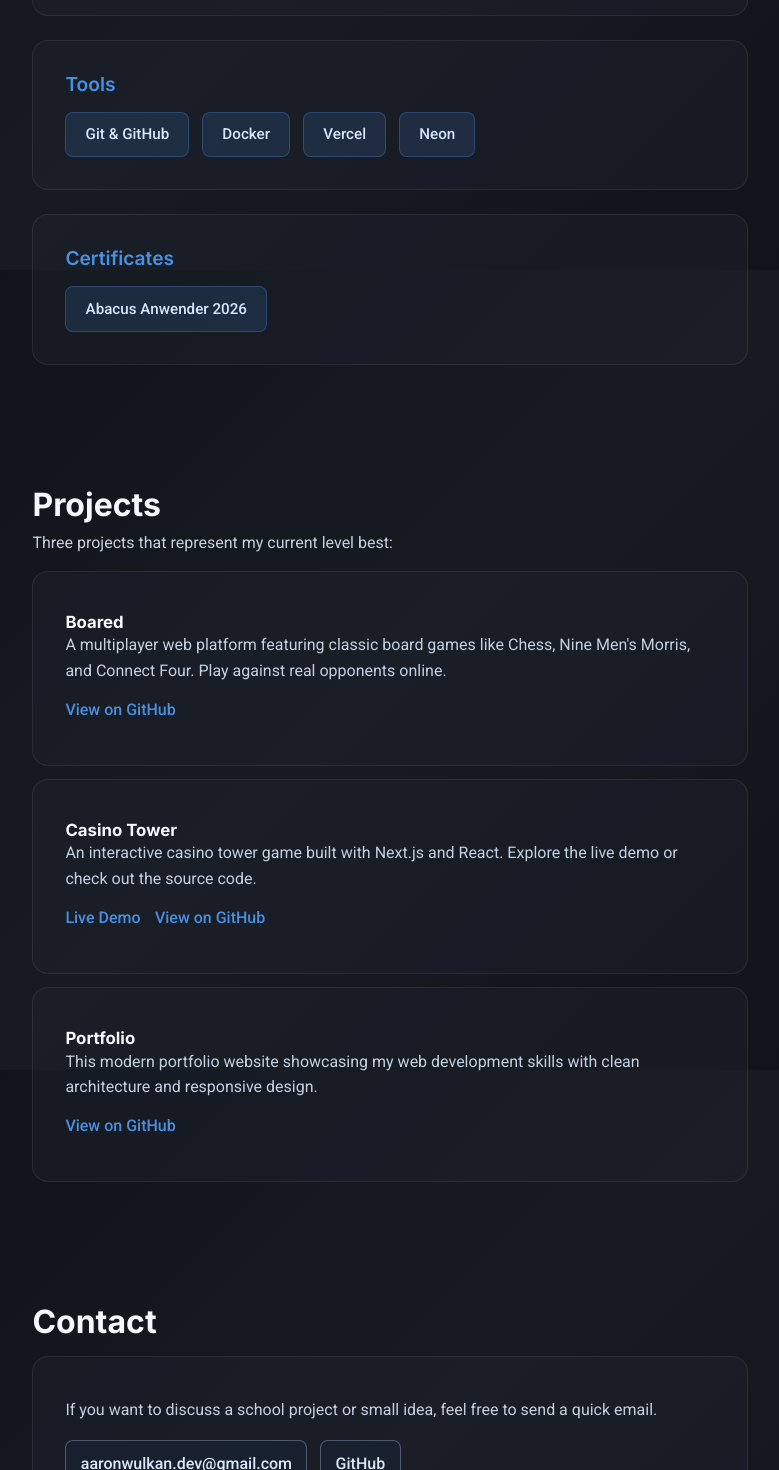
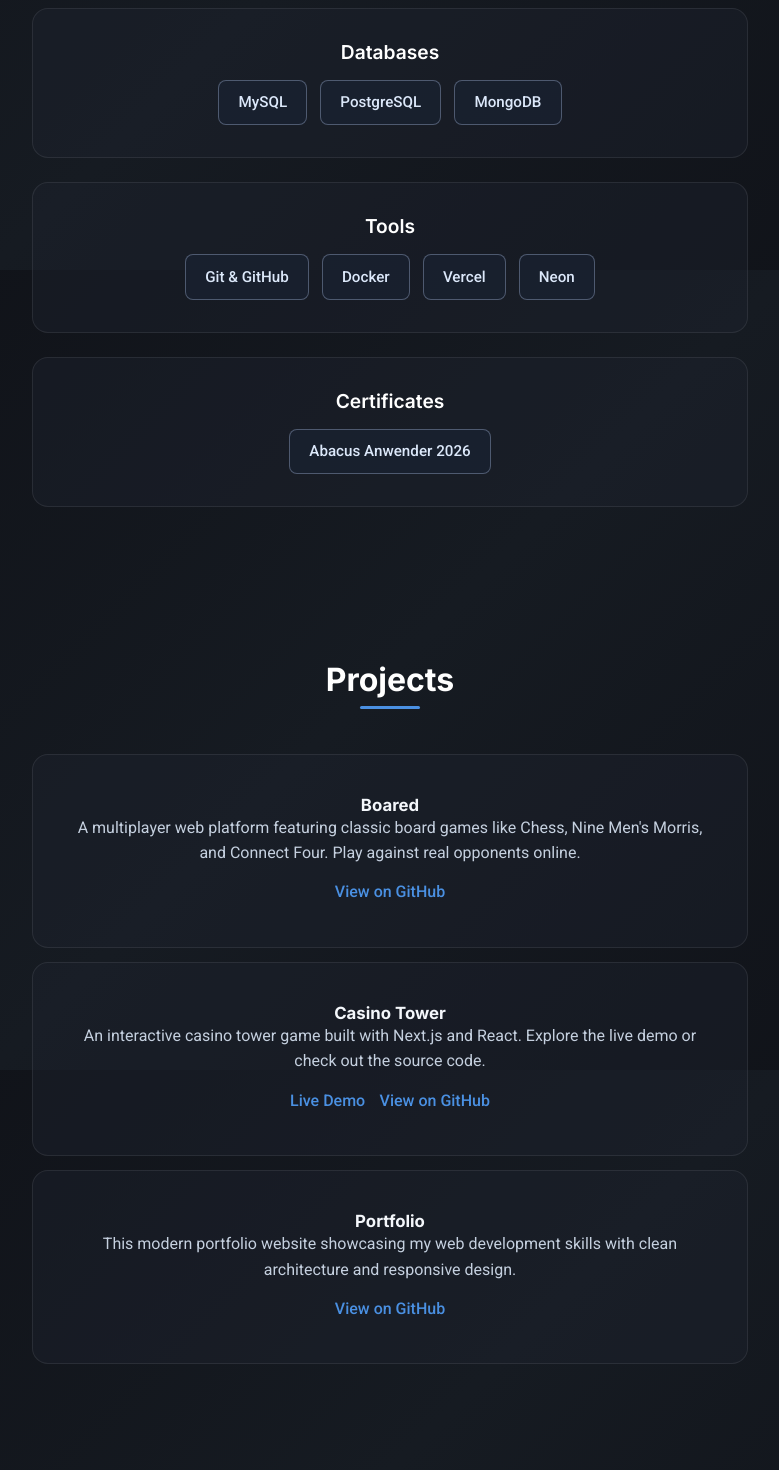
Before and after one commit to im24a-wulkana/Portfolio, a Next.js app: page / in a window 1280 px wide. Shown: the part 1330-2800 px from the top of the page, without its empty margins (250-1029 px from the left). Built offline with nearby package versions, Linux system fonts and the light colour scheme.

Commit message:
final fixes & changes

```diff
--- a/app/globals.css
+++ b/app/globals.css
@@ -34,6 +34,23 @@
 
 h2 {
   font-size: clamp(1.4rem, 2.5vw, 2rem);
+  color: #ffffff;
+  position: relative;
+  display: inline-block;
+  width: 100%;
+  text-align: center;
+}
+
+h2::after {
+  content: '';
+  position: absolute;
+  bottom: -10px;
+  left: 50%;
+  transform: translateX(-50%);
+  width: 60px;
+  height: 3px;
+  background: #4A90E2;
+  border-radius: 2px;
 }
 
 h3 {
@@ -68,7 +85,7 @@
 .nav-inner {
   min-height: 68px;
   display: flex;
-  justify-content: flex-start;
+  justify-content: center;
   align-items: center;
   gap: 1rem;
 }
@@ -78,6 +95,7 @@
   display: flex;
   gap: 1.25rem;
   flex-wrap: wrap;
+  justify-content: center;
 }
 
 nav a {
@@ -102,6 +120,7 @@
 .hero-content {
   display: grid;
   gap: 0.5rem;
+  text-align: center;
 }
 
 .hero-subtitle {
@@ -119,10 +138,14 @@
   display: grid;
   gap: 0.85rem;
   max-width: 760px;
+  margin: 0 auto;
+  width: 100%;
 }
 
 .section-header {
-  margin-bottom: 0.05rem;
+  margin-bottom: 0.5rem;
+  text-align: center;
+  padding: 2rem 0;
 }
 
 .surface {
@@ -135,15 +158,15 @@
 }
 
 .surface:hover {
-  background: rgba(30, 36, 48, 0.6);
-  box-shadow: 0 20px 40px rgba(74, 144, 226, 0.15);
-  border-color: rgba(74, 144, 226, 0.4);
-  transform: translateY(-8px);
+  background: rgba(30, 36, 48, 0.55);
+  border-color: rgba(74, 144, 226, 0.35);
+  box-shadow: 0 10px 25px rgba(74, 144, 226, 0.1);
 }
 
 .text-block {
   display: grid;
   gap: 0.95rem;
+  text-align: center;
 }
 
 .work-list {
@@ -159,6 +182,7 @@
 .skills-categories {
   display: grid;
   gap: 1.5rem;
+  text-align: center;
 }
 
 .skill-category {
@@ -170,12 +194,13 @@
 }
 
 .skill-category:hover {
-  background: rgba(30, 36, 48, 0.5);
-  border-color: rgba(74, 144, 226, 0.2);
+  background: rgba(30, 36, 48, 0.55);
+  border-color: rgba(74, 144, 226, 0.35);
+  box-shadow: 0 10px 25px rgba(74, 144, 226, 0.1);
 }
 
 .skill-category h3 {
-  color: #4A90E2;
+  color: #ffffff;
   font-size: 1.2rem;
   font-weight: 600;
   text-transform: capitalize;
@@ -186,13 +211,14 @@
   display: flex;
   flex-wrap: wrap;
   gap: 0.8rem;
+  justify-content: center;
 }
 
 .skill-tag {
   display: inline-block;
-  background: rgba(74, 144, 226, 0.15);
-  border: 1px solid rgba(74, 144, 226, 0.3);
-  color: #d7e5fb;
+  background: rgba(26, 34, 51, 0.68);
+  border: 1px solid rgba(177, 199, 235, 0.35);
+  color: #dce8fa;
   padding: 0.6rem 1.2rem;
   border-radius: 8px;
   font-size: 0.95rem;
@@ -200,9 +226,13 @@
   transition: all 0.3s cubic-bezier(0.23, 1, 0.320, 1);
 }
 
+.skill-tag:hover {
+  background: rgba(39, 52, 76, 0.8);
+  border-color: rgba(177, 199, 235, 0.5);
+}
+
 .section-intro {
-  margin-top: 0.35rem;
-  max-width: 70ch;
+  display: none;
 }
 
 .project-role {
@@ -245,6 +275,11 @@
   display: flex;
   flex-wrap: wrap;
   gap: 0.9rem;
+  justify-content: center;
+}
+
+.work-list {
+  text-align: center;
 }
 
 .project-actions .project-link {
@@ -290,7 +325,12 @@
 }
 
 .contact-content {
-  max-width: 720px;
+  max-width: 100%;
+  display: flex;
+  align-items: center;
+  justify-content: center;
+  min-height: auto;
+  padding: 2.5rem 2rem !important;
 }
 
 .contact-links {
@@ -298,6 +338,8 @@
   display: flex;
   flex-wrap: wrap;
   gap: 0.8rem;
+  width: 100%;
+  justify-content: center;
 }
 
 .contact-links a,
@@ -306,16 +348,18 @@
   background: rgba(26, 34, 51, 0.68);
   color: #dce8fa;
   border-radius: 8px;
-  padding: 0.58rem 0.9rem;
+  padding: 1rem 2rem;
   text-decoration: none;
   font: inherit;
   font-weight: 500;
   cursor: pointer;
+  font-size: 1.1rem;
 }
 
 .contact-links a:hover,
 .contact-link-button:hover {
-  background: rgba(39, 52, 76, 0.95);
+  background: rgba(30, 36, 48, 0.5);
+  border-color: rgba(74, 144, 226, 0.2);
 }
 
 .email-copy-wrapper {
@@ -350,6 +394,7 @@
   border-top: 1px solid rgba(206, 221, 245, 0.12);
   margin-top: 1rem;
   padding: 1.5rem 0 1.9rem;
+  text-align: center;
 }
 
 footer p {
--- a/app/page.js
+++ b/app/page.js
@@ -209,7 +209,6 @@
               <h2 id="contact-title">{t.contact.title}</h2>
             </div>
             <div className="surface contact-content">
-              <p>{t.contact.text}</p>
               <div className="contact-links">
                 <div className="email-copy-wrapper">
                   {isCopyMenuOpen && (
```
